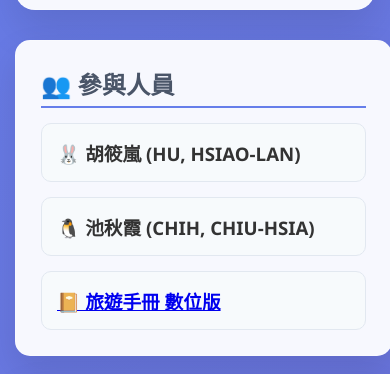
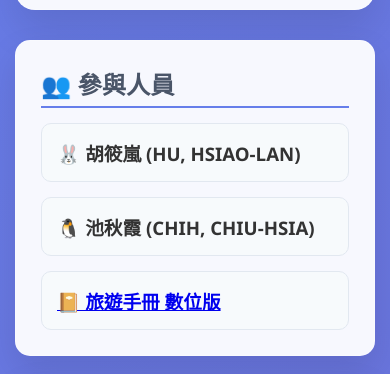
Before and after one commit to jenjouhung/2025Nagoya, a plain HTML site: page index.html in a window 390 px wide. Shown: the part 465-839 px from the top of the page. Drawn offline with Linux system fonts and the light colour scheme.

Commit message:
Update index.html

```diff
--- a/index.html
+++ b/index.html
@@ -257,6 +257,13 @@
 
       .info-grid {
         grid-template-columns: 1fr;
+      }
+
+      .info-card {
+        width: 100%;
+        box-sizing: border-box;
+        min-width: 0;
+        overflow-wrap: break-word;
       }
     }
 
```
